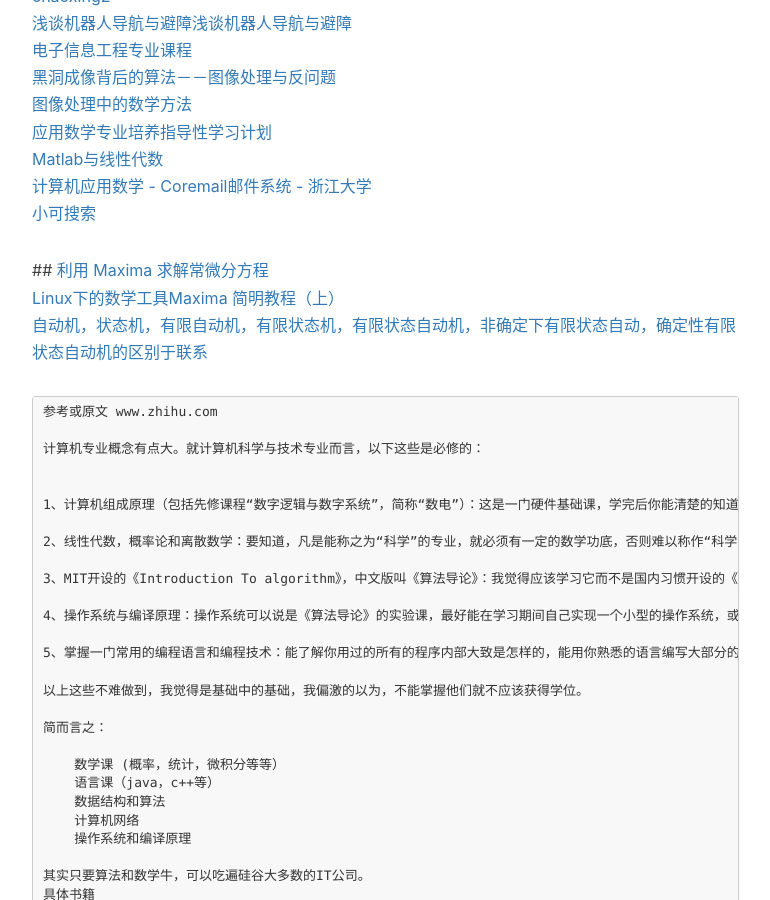
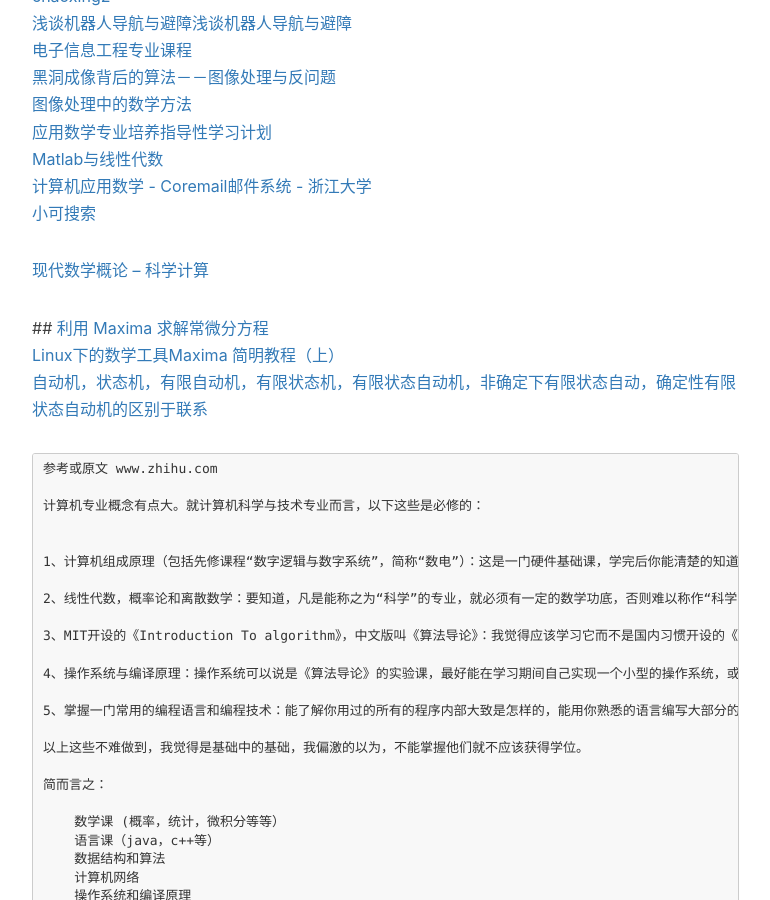
Before and after one commit to gary-robotics/dlward, a Jekyll site: the page built from _posts/2018-06-04-EKF-2018.markdown, in a window 1280 px wide and 900 px high, scrolled down 617 px. Shown: the whole window, without its empty margins (233-1003 px from the left). Built offline with Jekyll 4.4.1, drawn with Linux system fonts in a browser that asks for light colours; nearby versions of some CDN libraries; comment, search, counter and statistics services are not loaded.

Commit message:
Update 2018-06-04-EKF-2018.markdown

```diff
--- a/_posts/2018-06-04-EKF-2018.markdown
+++ b/_posts/2018-06-04-EKF-2018.markdown
@@ -20,6 +20,10 @@ tags:                               #标签
 [Matlab与线性代数](https://blog.csdn.net/LSGO_MYP/column/info/14095)
 [计算机应用数学 - Coremail邮件系统 - 浙江大学](http://www.cad.zju.edu.cn/home/zhx/csmath/doku.php?id=2017#courselet_on_multivariate_analysis)
 [小可搜索](https://www.xiaokesoso.com/)
+
+[现代数学概论 – 科学计算 ](http://www.math.zju.edu.cn:8080/xlhu/sc.html)
+
+
 
 ##
 [利用 Maxima 求解常微分方程](https://blog.csdn.net/liyuanbhu/article/details/7585405)
```
